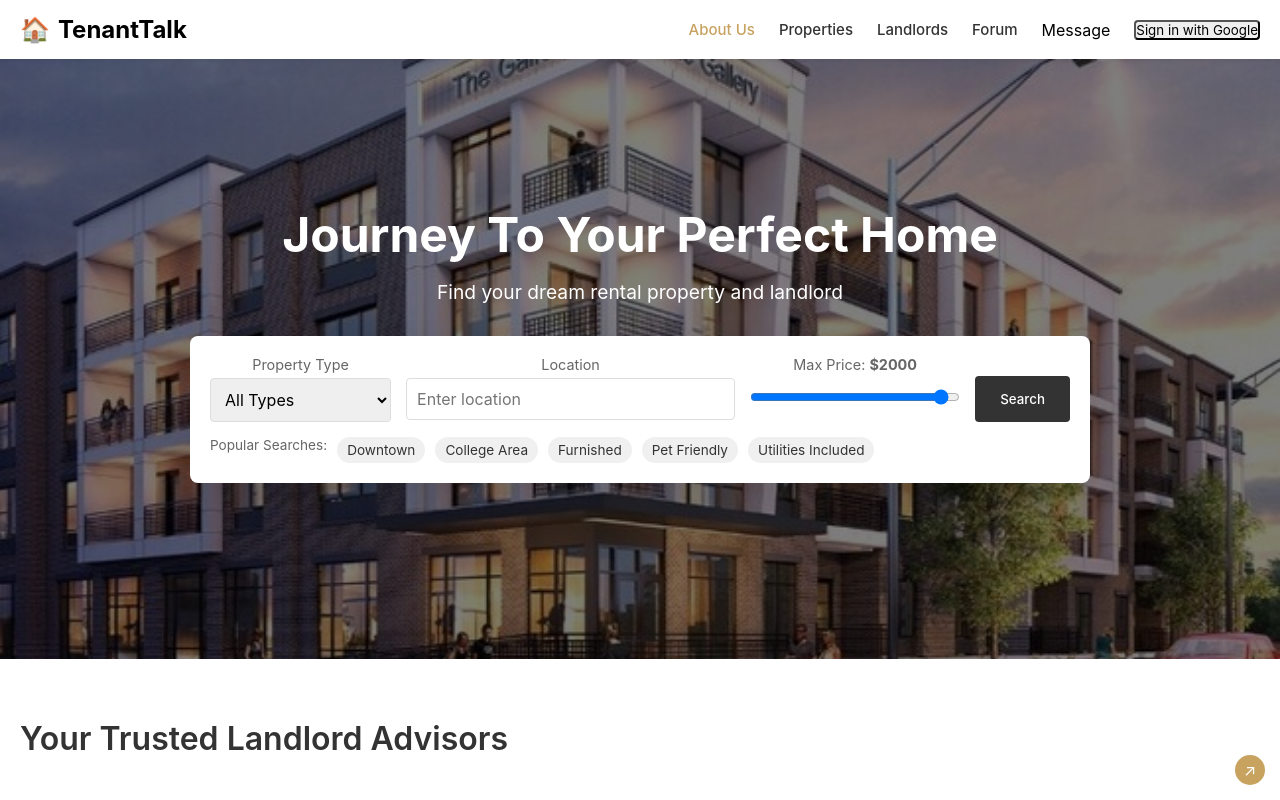
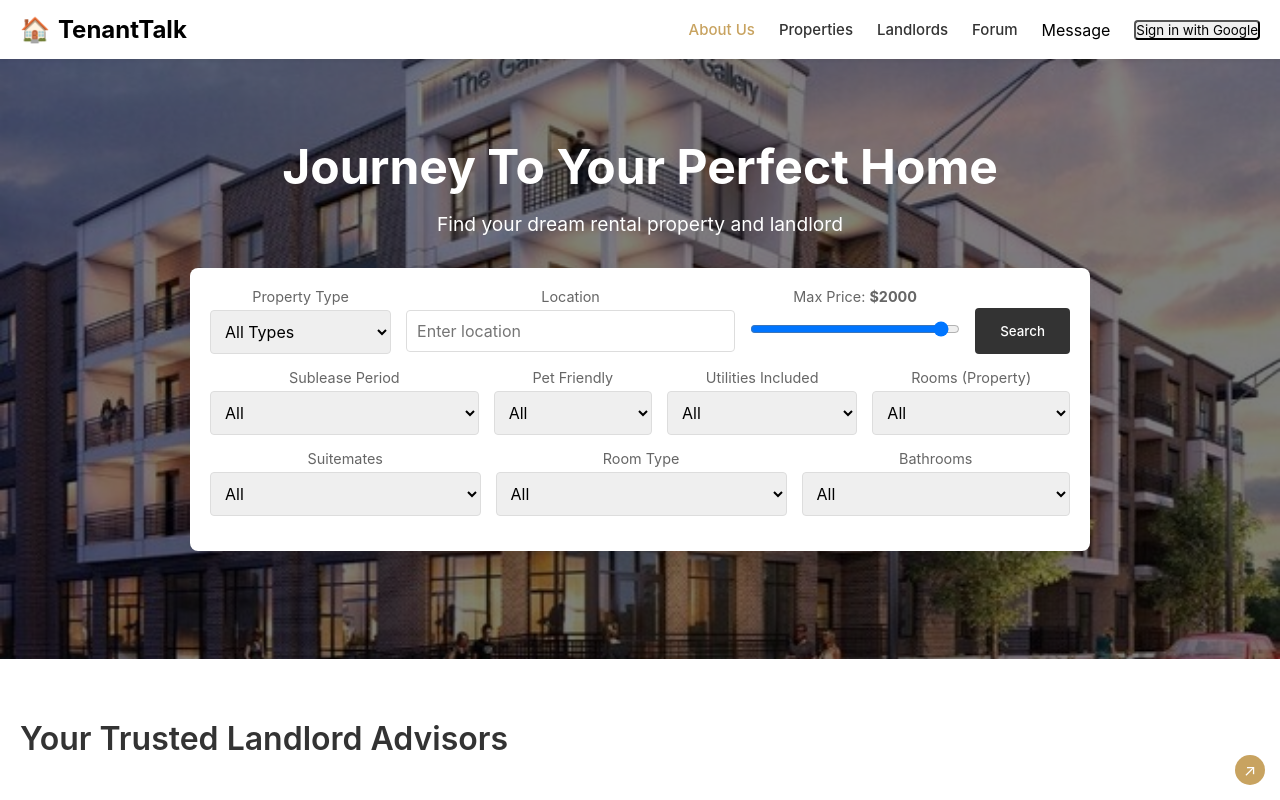
Before and after one commit to thuntxiv/TenantTalk, a React (Create React App) app in the folder tenanttalk/Frontend/: page / in a window 1280 px wide. Shown: the top 800 px of the page. Built offline with nearby package versions, Linux system fonts and the light colour scheme.

Commit message:
removed popular searches, can now search for all parameters from homepage

```diff
--- a/tenanttalk/Frontend/src/pages/Home.tsx
+++ b/tenanttalk/Frontend/src/pages/Home.tsx
@@ -10,6 +10,15 @@ const Home = () => {
   const [location, setLocation] = useState('');
   const [maxPrice, setMaxPrice] = useState(2000);
 
+  // Additional filters
+  const [timeFrame, setTimeFrame] = useState('All');
+  const [petFriendly, setPetFriendly] = useState('All');    // 'All' | 'Yes' | 'No'
+  const [utilitiesIncluded, setUtilitiesIncluded] = useState('All'); // 'All' | 'Yes' | 'No'
+  const [rooms, setRooms] = useState('All');                // 'All' | '1' | '2' | '3' etc.
+  const [suitemates, setSuitemates] = useState('All');
+  const [roomType, setRoomType] = useState('All');          // 'All' | 'Single' | 'Double' | 'Other'
+  const [bathrooms, setBathrooms] = useState('All');        // 'All' | '1' | '2' | '3' etc.
+
   const navigate = useNavigate();
 
   // Build query string from the search fields and navigate to /properties
@@ -18,6 +27,15 @@ const Home = () => {
       propertyType,
       location,
       maxPrice: maxPrice.toString(),
+
+      // Additional filters
+      timeFrame,
+      petFriendly,
+      utilitiesIncluded,
+      rooms,
+      suitemates,
+      roomType,
+      bathrooms,
     });
     navigate(`/properties?${params.toString()}`);
   }
@@ -34,6 +52,7 @@ const Home = () => {
 
           <div className="search-container">
             <div className="search-form">
+              {/* FIRST ROW (existing search fields) */}
               <div className="search-row">
                 {/* Property Type */}
                 <div className="search-field">
@@ -81,13 +100,106 @@ const Home = () => {
                 </button>
               </div>
 
-              <div className="popular-searches">
-                <span>Popular Searches:</span>
-                <a href="#">Downtown</a>
-                <a href="#">College Area</a>
-                <a href="#">Furnished</a>
-                <a href="#">Pet Friendly</a>
-                <a href="#">Utilities Included</a>
+              {/* SECOND ROW (new filters row #1) */}
+              <div className="search-row">
+                {/* Sublease Period */}
+                <div className="search-field">
+                  <label>Sublease Period</label>
+                  <select
+                    value={timeFrame}
+                    onChange={(e) => setTimeFrame(e.target.value)}
+                  >
+                    <option value="All">All</option>
+                    <option value="January - June">January - June</option>
+                    <option value="May - August">May - August</option>
+                    <option value="August - December">August - December</option>
+                  </select>
+                </div>
+
+                {/* Pet Friendly */}
+                <div className="search-field">
+                  <label>Pet Friendly</label>
+                  <select
+                    value={petFriendly}
+                    onChange={(e) => setPetFriendly(e.target.value)}
+                  >
+                    <option value="All">All</option>
+                    <option value="Yes">Yes</option>
+                    <option value="No">No</option>
+                  </select>
+                </div>
+
+                {/* Utilities Included */}
+                <div className="search-field">
+                  <label>Utilities Included</label>
+                  <select
+                    value={utilitiesIncluded}
+                    onChange={(e) => setUtilitiesIncluded(e.target.value)}
+                  >
+                    <option value="All">All</option>
+                    <option value="Yes">Yes</option>
+                    <option value="No">No</option>
+                  </select>
+                </div>
+
+                {/* Number of Rooms (Property) */}
+                <div className="search-field">
+                  <label>Rooms (Property)</label>
+                  <select
+                    value={rooms}
+                    onChange={(e) => setRooms(e.target.value)}
+                  >
+                    <option value="All">All</option>
+                    <option value="1">1</option>
+                    <option value="2">2</option>
+                    <option value="3">3</option>
+                  </select>
+                </div>
+              </div>
+
+              {/* THIRD ROW (new filters row #2) */}
+              <div className="search-row">
+                {/* Number of Suitemates */}
+                <div className="search-field">
+                  <label>Suitemates</label>
+                  <select
+                    value={suitemates}
+                    onChange={(e) => setSuitemates(e.target.value)}
+                  >
+                    <option value="All">All</option>
+                    <option value="1">1</option>
+                    <option value="2">2</option>
+                    <option value="3">3</option>
+                  </select>
+                </div>
+
+                {/* Room Type */}
+                <div className="search-field">
+                  <label>Room Type</label>
+                  <select
+                    value={roomType}
+                    onChange={(e) => setRoomType(e.target.value)}
+                  >
+                    <option value="All">All</option>
+                    <option value="Single">Single</option>
+                    <option value="Double">Double</option>
+                    <option value="Other">Other</option>
+                  </select>
+                </div>
+
+                {/* Bathrooms */}
+                <div className="search-field">
+                  <label>Bathrooms</label>
+                  <select
+                    value={bathrooms}
+                    onChange={(e) => setBathrooms(e.target.value)}
+                  >
+                    <option value="All">All</option>
+                    <option value="1">1</option>
+                    <option value="2">2</option>
+                    <option value="3">3</option>
+                  </select>
+                </div>
               </div>
             </div>
           </div>
--- a/tenanttalk/Frontend/src/pages/Propertylisting.tsx
+++ b/tenanttalk/Frontend/src/pages/Propertylisting.tsx
@@ -70,7 +70,8 @@ const mockListings: Listing[] = [
         petFriendly: true,
         rooms: 3,
         utilitiesIncluded: false,
-        description: 'A large townhouse on 12th Street, close to HVCC. Shared living space, pet-friendly.',
+        description:
+            'A large townhouse on 12th Street, close to HVCC. Shared living space, pet-friendly.',
         imageUrl: studioImage,
         timeFrame: 'January - June',
         numberOfSuitemates: 3,
@@ -80,27 +81,30 @@ const mockListings: Listing[] = [
 ];
 
 export default function Propertylisting() {
-    // 1. Parse query parameters
+    // 1. Parse query parameters (defaults are provided in case a parameter is missing)
     const [searchParams] = useSearchParams();
     const paramLocation = searchParams.get('location') || '';
-    const queryMaxPrice = searchParams.get('maxPrice') || '2000';
+    const paramMaxPrice = searchParams.get('maxPrice') || '2000';
+    const paramTimeFrame = searchParams.get('timeFrame') || 'All';
+    const paramPetFriendly = searchParams.get('petFriendly') || 'All';
+    const paramUtilities = searchParams.get('utilitiesIncluded') || 'All';
+    const paramRooms = searchParams.get('rooms') || 'All';
+    const paramSuitemates = searchParams.get('suitemates') || 'All';
+    const paramRoomType = searchParams.get('roomType') || 'All';
+    const paramBathrooms = searchParams.get('bathrooms') || 'All';
 
-    // 2. Local filter states
+    // 2. Local filter states; if desired, you can also update the UI to let users change these on the listings page
     const [listings] = useState<Listing[]>(mockListings);
     const [searchTerm, setSearchTerm] = useState(paramLocation);
     const [locationFilter, setLocationFilter] = useState('All');
-    const [maxPrice, setMaxPrice] = useState(() => parseInt(queryMaxPrice));
-    const [timeFrameFilter, setTimeFrameFilter] = useState('All');
-
-    // Existing filters
-    const [petFriendlyFilter, setPetFriendlyFilter] = useState('All');
-    const [utilitiesFilter, setUtilitiesFilter] = useState('All');
-    const [roomsFilter, setRoomsFilter] = useState('All');
-    const [suitematesFilter, setSuitematesFilter] = useState('All');
-
-    // New filters for the room being rented
-    const [roomTypeFilter, setRoomTypeFilter] = useState('All');
-    const [bathroomsFilter, setBathroomsFilter] = useState('All');
+    const [maxPrice, setMaxPrice] = useState(() => parseInt(paramMaxPrice));
+    const [timeFrameFilter, setTimeFrameFilter] = useState(paramTimeFrame);
+    const [petFriendlyFilter, setPetFriendlyFilter] = useState(paramPetFriendly); // 'All' | 'Yes' | 'No'
+    const [utilitiesFilter, setUtilitiesFilter] = useState(paramUtilities);     // 'All' | 'Yes' | 'No'
+    const [roomsFilter, setRoomsFilter] = useState(paramRooms);                 // 'All' or an exact number
+    const [suitematesFilter, setSuitematesFilter] = useState(paramSuitemates);    // 'All' or an exact number
+    const [roomTypeFilter, setRoomTypeFilter] = useState(paramRoomType);        // 'All' | 'Single' | 'Double' | 'Other'
+    const [bathroomsFilter, setBathroomsFilter] = useState(paramBathrooms);      // 'All' or an exact number
 
     const navigate = useNavigate();
 
@@ -108,42 +112,50 @@ export default function Propertylisting() {
         navigate(`/listings/${listingId}`);
     }
 
-    // 3. Filter logic
+    // 3. Filter logic - All filters must pass for a listing to be displayed.
     const filteredListings = listings.filter((listing) => {
+        // Search by title or address
         const matchesSearch =
             !searchTerm ||
             listing.title.toLowerCase().includes(searchTerm.toLowerCase()) ||
             listing.address.toLowerCase().includes(searchTerm.toLowerCase());
 
+        // Location filter (using a local UI dropdown)
         const matchesLocation =
             locationFilter === 'All' || listing.location === locationFilter;
 
+        // Price filter
         const matchesPrice = listing.price <= maxPrice;
 
+        // Sublease Period filter
         const matchesTimeFrame =
             timeFrameFilter === 'All' || listing.timeFrame === timeFrameFilter;
 
+        // Pet Friendly filter
         const matchesPetFriendly =
             petFriendlyFilter === 'All' ||
             (petFriendlyFilter === 'Yes' && listing.petFriendly) ||
             (petFriendlyFilter === 'No' && !listing.petFriendly);
 
+        // Utilities Included filter
         const matchesUtilities =
             utilitiesFilter === 'All' ||
             (utilitiesFilter === 'Yes' && listing.utilitiesIncluded) ||
             (utilitiesFilter === 'No' && !listing.utilitiesIncluded);
 
+        // Number of Rooms in the property filter
         const matchesRooms =
             roomsFilter === 'All' || listing.rooms === parseInt(roomsFilter);
 
+        // Number of Suitemates filter
         const matchesSuitemates =
-            suitematesFilter === 'All' ||
-            listing.numberOfSuitemates === parseInt(suitematesFilter);
+            suitematesFilter === 'All' || listing.numberOfSuitemates === parseInt(suitematesFilter);
 
-        // New matching for room details (room type and bathrooms)
+        // Room Type filter (for the room being rented)
         const matchesRoomType =
             roomTypeFilter === 'All' || listing.roomType === roomTypeFilter;
 
+        // Bathrooms filter (for the room being rented)
         const matchesBathrooms =
             bathroomsFilter === 'All' || listing.bathrooms === parseInt(bathroomsFilter);
 
@@ -172,7 +184,7 @@ export default function Propertylisting() {
                 <aside className="filters-sidebar">
                     <h2>Filters</h2>
 
-                    {/* Search */}
+                    {/* Search by Title */}
                     <div className="filter-section">
                         <label htmlFor="searchInput">Search by Title</label>
                         <input
@@ -199,7 +211,7 @@ export default function Propertylisting() {
                         </select>
                     </div>
 
-                    {/* Price Slider */}
+                    {/* Max Price Slider */}
                     <div className="filter-section">
                         <label htmlFor="priceRange">
                             Max Price: <strong>${maxPrice}</strong>
@@ -215,7 +227,7 @@ export default function Propertylisting() {
                         />
                     </div>
 
-                    {/* Sublease Period */}
+                    {/* Sublease Period Filter */}
                     <div className="filter-section">
                         <label htmlFor="timeFrameSelect">Sublease Period</label>
                         <select
@@ -230,7 +242,7 @@ export default function Propertylisting() {
                         </select>
                     </div>
 
-                    {/* Pet Friendly */}
+                    {/* Pet Friendly Filter */}
                     <div className="filter-section">
                         <label htmlFor="petFriendlySelect">Pet Friendly</label>
                         <select
@@ -244,7 +256,7 @@ export default function Propertylisting() {
                         </select>
                     </div>
 
-                    {/* Utilities Included */}
+                    {/* Utilities Included Filter */}
                     <div className="filter-section">
                         <label htmlFor="utilitiesSelect">Utilities Included</label>
                         <select
@@ -258,7 +270,7 @@ export default function Propertylisting() {
                         </select>
                     </div>
 
-                    {/* Rooms Filter (Property-wide) */}
+                    {/* Rooms (Property) Filter */}
                     <div className="filter-section">
                         <label htmlFor="roomsSelect">Number of Rooms (Property)</label>
                         <select
@@ -330,16 +342,20 @@ export default function Propertylisting() {
                             >
                                 <img src={listing.imageUrl} alt={listing.title} />
                                 <h2>{listing.title}</h2>
-                                <p><strong>Address:</strong> {listing.address}</p>
-                                <p><strong>School:</strong> {listing.school}</p>
                                 <p>
-                                    <strong>Pet Friendly:</strong>{' '}
-                                    {listing.petFriendly ? 'Yes' : 'No'}
+                                    <strong>Address:</strong> {listing.address}
                                 </p>
-                                <p><strong>Property Rooms:</strong> {listing.rooms}</p>
                                 <p>
-                                    <strong>Utilities Included:</strong>{' '}
-                                    {listing.utilitiesIncluded ? 'Yes' : 'No'}
+                                    <strong>School:</strong> {listing.school}
+                                </p>
+                                <p>
+                                    <strong>Pet Friendly:</strong> {listing.petFriendly ? 'Yes' : 'No'}
+                                </p>
+                                <p>
+                                    <strong>Property Rooms:</strong> {listing.rooms}
+                                </p>
+                                <p>
+                                    <strong>Utilities Included:</strong> {listing.utilitiesIncluded ? 'Yes' : 'No'}
                                 </p>
                                 <p>
                                     <strong>Number of Suitemates:</strong> {listing.numberOfSuitemates}
@@ -350,8 +366,12 @@ export default function Propertylisting() {
                                 <p>
                                     <strong>Bathrooms:</strong> {listing.bathrooms}
                                 </p>
-                                <p><strong>Price:</strong> ${listing.price}</p>
-                                <p><strong>Sublease Period:</strong> {listing.timeFrame}</p>
+                                <p>
+                                    <strong>Price:</strong> ${listing.price}
+                                </p>
+                                <p>
+                                    <strong>Sublease Period:</strong> {listing.timeFrame}
+                                </p>
                                 <p>{listing.description}</p>
                             </div>
                         ))}
```
